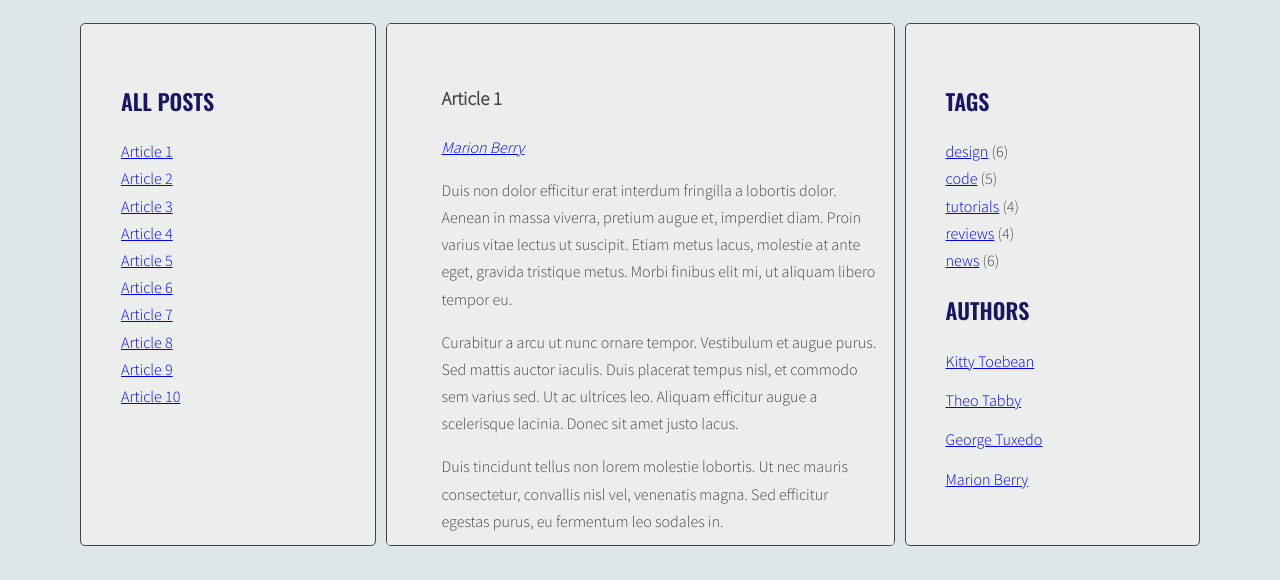
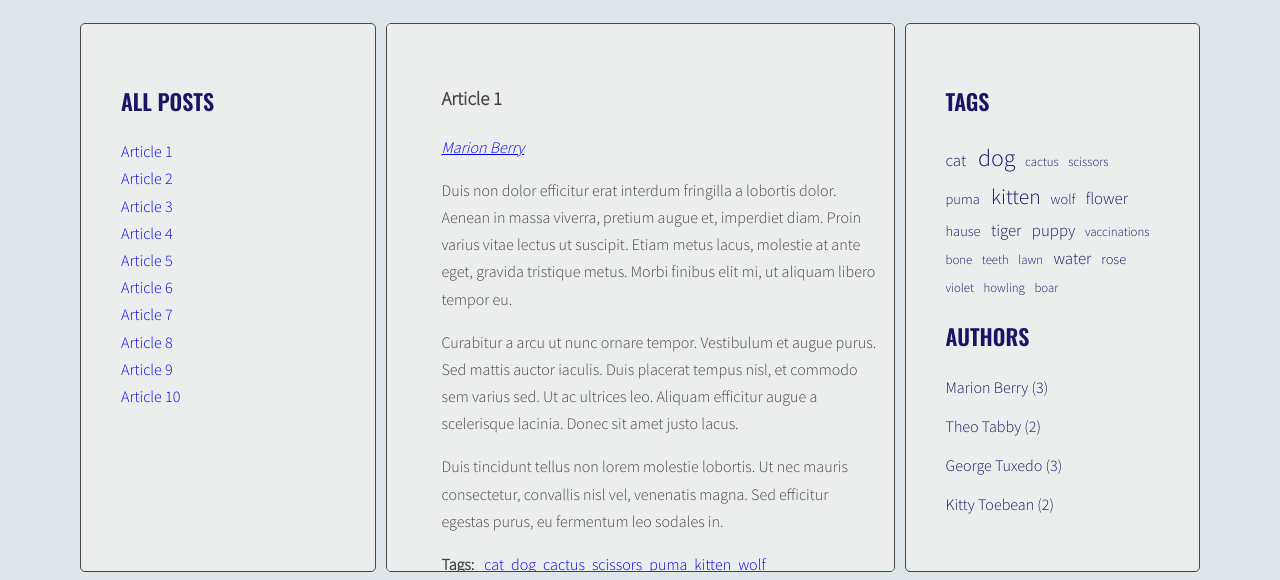
Before and after one commit to bsz3636/javascript-blog, a website: page index.html in a window 1280 px wide. Shown: the part 220-800 px from the top of the page. Drawn offline with nearby package versions, Linux system fonts and the light colour scheme.

Commit message:
add tag cloud and author list in the right column

```diff
--- a/index.html
+++ b/index.html
@@ -21,7 +21,7 @@
                     </ul>
                 </aside>
                 <section class="posts">
-                    <article class="post active" id="article-1" data-tags="cat cactus scissors" data-author="Marion Berry">
+                    <article class="post active" id="article-1" data-tags="cat dog cactus scissors puma kitten wolf" data-author="Marion Berry">
                         <h3 class="post-title">Article 1</h3>
                         <p class="post-author"></p>
                         <div class="post-content">
@@ -44,7 +44,7 @@
                             </ul>
                         </div>
                     </article>
-                    <article class="post" id="article-2" data-tags="flower cat hause" data-author="Theo Tabby">
+                    <article class="post" id="article-2" data-tags="flower cat cactus dog hause kitten tiger" data-author="Theo Tabby">
                         <h3 class="post-title">Article 2</h3>
                         <p class="post-author"></p>
                         <div class="post-content">
@@ -67,7 +67,7 @@
                             </ul>
                         </div>
                     </article>
-                    <article class="post" id="article-3" data-tags="hause cat kitten" data-author="George Tuxedo">
+                    <article class="post" id="article-3" data-tags="cat flower dog puma kitten wolf" data-author="George Tuxedo">
                         <h3 class="post-title">Article 3</h3>
                         <p class="post-author"></p>
                         <div class="post-content">
@@ -87,7 +87,7 @@
                             </ul>
                         </div>
                     </article>
-                    <article class="post" id="article-4" data-tags="dog puppy vaccinations" data-author="Kitty Toebean">
+                    <article class="post" id="article-4" data-tags="dog puppy hause cat vaccinations tiger" data-author="Kitty Toebean">
                         <h3 class="post-title">Article 4</h3>
                         <p class="post-author"></p>
                         <div class="post-content">
@@ -109,7 +109,7 @@
                             </ul>
                         </div>
                     </article>
-                    <article class="post" id="article-5" data-tags="dog bone teeth" data-author="Marion Berry">
+                    <article class="post" id="article-5" data-tags="dog bone flower teeth puppy kitten tiger" data-author="Marion Berry">
                         <h3 class="post-title">Article 5</h3>
                         <p class="post-author"></p>
                         <div class="post-content">
@@ -130,7 +130,7 @@
                             </ul>
                         </div>
                     </article>
-                    <article class="post" id="article-6" data-tags="lawn flower water" data-author="George Tuxedo">
+                    <article class="post" id="article-6" data-tags="lawn flower cat dog water puppy kitten" data-author="George Tuxedo">
                         <h3 class="post-title">Article 6</h3>
                         <p class="post-author"></p>
                         <div class="post-content">
@@ -153,7 +153,7 @@
                             </ul>
                         </div>
                     </article>
-                    <article class="post" id="article-7" data-tags="cat rose violet" data-author="Kitty Toebean">
+                    <article class="post" id="article-7" data-tags="cat rose dog water violet puppy kitten" data-author="Kitty Toebean">
                         <h3 class="post-title">Article 7</h3>
                         <p class="post-author"></p>
                         <div class="post-content">
@@ -175,7 +175,7 @@
                             </ul>
                         </div>
                     </article>
-                    <article class="post" id="article-8" data-tags="dog wolf howling" data-author="Theo Tabby">
+                    <article class="post" id="article-8" data-tags="dog wolf hause tiger rose water howling kitten" data-author="Theo Tabby">
                         <h3 class="post-title">Article 8</h3>
                         <p class="post-author"></p>
                         <div class="post-content">
@@ -198,7 +198,7 @@
                             </ul>
                         </div>
                     </article>
-                    <article class="post" id="article-9" data-tags="cat tiger puma" data-author="Marion Berry">
+                    <article class="post" id="article-9" data-tags="tiger water flower boar puma dog wolf puppy kitten" data-author="Marion Berry">
                         <h3 class="post-title">Article 9</h3>
                         <p class="post-author"></p>
                         <div class="post-content">
@@ -221,7 +221,7 @@
                             </ul>
                         </div>
                     </article>
-                    <article class="post" id="article-10" data-tags="boar wolf" data-author="George Tuxedo">
+                    <article class="post" id="article-10" data-tags="boar dog water rose tiger puppy kitten" data-author="George Tuxedo">
                         <h3 class="post-title">Article 10</h3>
                         <p class="post-author"></p>
                         <div class="post-content">
@@ -251,32 +251,32 @@
                 <aside class="sidebar">
                     <h2 class="tone section-title">Tags</h2>
                     <ul class="list tags">
-                        <li><a href="#">design</a> <span>(6)</span></li>
-                        <li><a href="#">code</a> <span>(5)</span></li>
-                        <li><a href="#">tutorials</a> <span>(4)</span></li>
-                        <li><a href="#">reviews</a> <span>(4)</span></li>
-                        <li><a href="#">news</a> <span>(6)</span></li>
+                        <li><a href="#"></a> <span></span></li>
+                        <li><a href="#"></a> <span></span></li>
+                        <li><a href="#"></a> <span></span></li>
+                        <li><a href="#"></a> <span></span></li>
+                        <li><a href="#"></a> <span></span></li>
                     </ul>
                     <h2 class="tone section-title">Authors</h2>
                     <ul class="list authors">
                         <li>
                             <a href="#">
-                                <span class="author-name">Kitty Toebean</span>
+                                <span class="author-name"></span>
                             </a>
                         </li>
                         <li>
                             <a href="#">
-                                <span class="author-name">Theo Tabby</span>
+                                <span class="author-name"></span>
                             </a>
                         </li>
                         <li>
                             <a href="#">
-                                <span class="author-name">George Tuxedo</span>
+                                <span class="author-name"></span>
                             </a>
                         </li>
                         <li>
                             <a href="#">
-                                <span class="author-name">Marion Berry</span>
+                                <span class="author-name"></span>
                             </a>
                         </li>
                     </ul>
--- a/js/script.js
+++ b/js/script.js
@@ -1,82 +1,75 @@
 {
   ('use strict');
+
+  const opts = {
+    articleSelector: '.post',
+    titleSelector: '.post-title',
+    titleListSelector: '.titles',
+    articleTagsSelector: '.post-tags .list',
+    articleAuthorSelector: '.post-author',
+    tagsListSelector: '.sidebar .tags',
+    cloudClassCount: 6,
+    cloudClassPrefix: 'tag-size-',
+    authorsListSelector: '.sidebar .authors'
+  };
 
   const titleClickHandler = function (event) {
     event.preventDefault();
     const clickedElement = this;
     /*console.log('Link was clicked!');
     console.log(event);*/
-
     /* remove class 'active' from all article links  */
     const activeLinks = document.querySelectorAll('.titles a.active');
-
     for (let activeLink of activeLinks) {
       activeLink.classList.remove('active');
     }
     /* add class 'active' to the clicked link */
     /*console.log('clickedElement:', clickedElement);*/
     clickedElement.classList.add('active');
-
     /* remove class 'active' from all articles */
     const activeArticles = document.querySelectorAll('.posts .active');
-
     for (let activeArticle of activeArticles) {
       activeArticle.classList.remove('active');
     }
-
     /* get 'href' attribute from the clicked link */
     const articleSelector = clickedElement.getAttribute('href');
     /*console.log('articleSelector:', articleSelector);*/
-
     /* find the correct article using the selector (value of 'href' attribute) */
     const targetArticle = document.querySelector(articleSelector);
     /*console.log('targetArticle:', targetArticle);*/
-
     /* add class 'active' to the correct article */
     targetArticle.classList.add('active');
   };
-  const optArticleSelector = '.post',
-    optTitleSelector = '.post-title',
-    optTitleListSelector = '.titles',
-    optArticleTagsSelector = '.post-tags .list',
-    optArticleAuthorSelector = '.post-author';
+
 
   const generateTitleLinks = function (customSelector = '') {
     /* remove contents of titleList */
-    const titleList = document.querySelector(optTitleListSelector);
+    const titleList = document.querySelector(opts.titleListSelector);
     /*console.log('titleList: ', titleList);
     console.log('customSelector: ', customSelector);*/
-
     /*function clearMessages() {*/
     titleList.innerHTML = '';
     /*}
     clearMessages();*/
-
     /* for each article */
-    const articles = document.querySelectorAll(optArticleSelector + customSelector);
+    const articles = document.querySelectorAll(opts.articleSelector + customSelector);
     /*console.log('articles: ', articles);*/
-
     let html = '';
-
     for (let article of articles) {
       /*console.log(article);*/
-
       /* get the article id */
       const articleId = article.getAttribute('id');
       /*console.log('articleId:', articleId);*/
       /* find the title element */
-      const articleTitle = article.querySelector(optTitleSelector).innerHTML;
+      const articleTitle = article.querySelector(opts.titleSelector).innerHTML;
       /*console.log('articleTitle: ', articleTitle);*/
-
       /* create HTML of the link */
       let linkHTML = '<li><a href="#' + articleId + ' "><span>' + articleTitle + '</span></a></li>';
       /*console.log('linkHTML: ', linkHTML);*/
-
       /* insert link into titleList */
       html = html + linkHTML;
       /*console.log('html= ', html);*/
     }
-
     titleList.innerHTML = html;
   };
 
@@ -89,105 +82,124 @@
     link.addEventListener('click', titleClickHandler);
   }
 
+  const calculateTagsParams = function (tags) {
+    const params = {max: 0, min: 999999};
+    for(let tag in tags){
+      params.max = Math.max(tags[tag], params.max);
+      params.min = Math.min(tags[tag], params.min);
+      //console.log(tag + ' is used ' + tags[tag] + ' times');
+    }
+    return params;
+  };
+
+  const calculateTagClass = function (count, params) {
+    //console.log('count, params: ',count, params);
+    const classNumber = Math.floor( ( (count - params.min) / (params.max - params.min) ) * (opts.cloudClassCount-1) + 1 );
+    //console.log('tag_size: ',classNumber);
+    return opts.cloudClassPrefix + classNumber;
+  };
+
   const generateTags = function () {
+    /* [NEW] create a new variable allTags with an empty object */
+    let allTags = {};
     /* find all articles */
-    const articles = document.querySelectorAll(optArticleSelector);
+    const articles = document.querySelectorAll(opts.articleSelector);
     /*console.log('articles: ', articles);*/
-
     /* START LOOP: for every article: */
     for (let article of articles) {
       /*console.log(article);*/
-
       /* find tags wrapper */
-      const tagsWrapper = article.querySelector(optArticleTagsSelector);
+      const tagsWrapper = article.querySelector(opts.articleTagsSelector);
       /*console.log('tagsWrapper: ', tagsWrapper);*/
-
       /* make html variable with empty string */
       let html = '';
-
       /* get tags from data-tags attribute */
       const tags = article.getAttribute('data-tags');
       /*console.log('tags: ', tags);*/
-
       /* split tags into array */
       const tagsArray = tags.split(' ');
       /*console.log('tagsArray: ', tagsArray);*/
-
       /* START LOOP: for each tag */
       for (let tag of tagsArray) {
         /*console.log('tag: ', tag);*/
-
         /* generate HTML of the link */
         let linkHTML =
           '<li><a href="#tag-' + tag + '"><span>' + tag + ' '+ '</span></a></li>';
-        /*console.log('linkHTML: ', linkHTML);*/
-
+        //console.log('linkHTML: ', linkHTML);
         /* add generated code to html variable */
         html = html + linkHTML;
-
+        /* [NEW] check if this link is NOT already in allTags */
+        if(!allTags[tag]) {
+          /* [NEW] add tag to allTags object */
+          allTags[tag] = 1;
+        } else {
+          allTags[tag]++;
+        }
         /* END LOOP: for each tag */
       }
-
       /* insert HTML of all the links into the tags wrapper */
       tagsWrapper.innerHTML = html;
-
       /* END LOOP: for every article: */
     }
+    /* [NEW] find list of tags in right column */
+    const tagList = document.querySelector(opts.tagsListSelector);
+    /* [NEW] create variable for all links HTML code */
+    const tagsParams = calculateTagsParams(allTags);
+    //console.log('tagsParams: ', tagsParams);
+    let allTagsHTML = '';
+    /* [NEW] START LOOP: for each tag in allTags: */
+    for(let tag in allTags){
+    /* [NEW] generate code of a link and add it to allTagsHTML */
+      const tagLinkHTML = '<li><a href ="#tag-' + tag + '" class="' + calculateTagClass(allTags[tag], tagsParams) + '"><span> ' + tag  + '</span></a></li>';
+      console.log('tagLinkHTML:', tagLinkHTML);
+      allTagsHTML += tagLinkHTML;
+      /*'<li><a href="#tag-' + tag + ' (' + allTags[tag] + ') "><span>' + tag + ' (' + allTags[tag] + ')  '+ '</span></a></li>';*/
+    /* [NEW] END LOOP: for each tag in allTags: */
+    }
+    /*[NEW] add HTML from allTagsHTML to tagList */
+    tagList.innerHTML = allTagsHTML;
   };
   generateTags();
 
   const tagClickHandler = function (event) {
     /*console.log('Link was clicked!');
     console.log(event);*/
-
     /* prevent default action for this event */
     event.preventDefault();
-
     /* make new constant named "clickedElement" and give it the value of "this" */
     const clickedElement = this;
-
     /* make a new constant "href" and read the attribute "href" of the clicked element */
     const href = clickedElement.getAttribute('href');
     /*console.log('href :', href);*/
-
     /* make a new constant "tag" and extract tag from the "href" constant */
     const tag = href.replace('#tag-' ,'');
-
-
     /* find all tag links with class active */
     const activeTagLinks = document.querySelectorAll('a.active[href^="#tag-"]');
     /*console.log(activeTagLinks);*/
-
     /* START LOOP: for each active tag link */
     for (let activeTagLink of activeTagLinks) {
       /* remove class active */
       activeTagLink.classList.remove('active');
       /* END LOOP: for each active tag link */
     }
-
     /* find all tag links with "href" attribute equal to the "href" constant */
     const targetTags = document.querySelectorAll('a[href="' + href + '"]');
     /*console.log('targetTags: ', targetTags);*/
-
     /* START LOOP: for each found tag link */
     for (let targetTag of targetTags) {
       /* add class active */
       targetTag.classList.add('active');
       /*console.log('targetTag: ', targetTags);*/
-
       /* END LOOP: for each found tag link */
     }
-
     /* execute function "generateTitleLinks" with article selector as argument */
     generateTitleLinks('[data-tags~="' + tag + '"]');
   };
 
   const addClickListenersToTags = function () {
-
     /* find all links to tags */
-    const tagLinks = document.querySelectorAll('.post-tags a');
+    const tagLinks = document.querySelectorAll('a[href^="#tag-"]');
     /*console.log('tagLinks: ',tagLinks);*/
-
     /* START LOOP: for each link */
     for (let tagLink of tagLinks) {
       /* add tagClickHandler as event listener for that link */
@@ -197,109 +209,112 @@
   };
   addClickListenersToTags();
 
+  const calculateAuthorsParams = function (authors) {
+    const params = {max: 0, min: 999999};
+    for(let author in authors){
+      params.max = Math.max(authors[author], params.max);
+      params.min = Math.min(authors[author], params.min);
+      console.log(author + ' is used ' + authors[author] + ' times');
+    }
+    return params;
+  };
 
-  const generateAuthors = function(){
-
+  const generateAuthors = function () {
+    let allAuthors = {};
     /* find all articles */
-    const articles = document.querySelectorAll(optArticleSelector);
+    const articles = document.querySelectorAll(opts.articleSelector);
     /*console.log('articles: ', articles);*/
-
     /* START LOOP: for every article: */
     for (let article of articles) {
       /*console.log('article: ',article);*/
-
       /* find author wrapper */
-      const authorWrapper = article.querySelector(optArticleAuthorSelector);
-      console.log(authorWrapper);
-
+      const authorWrapper = article.querySelector(opts.articleAuthorSelector);
+      //console.log(authorWrapper);
       /* make html variable with empty string */
       let html = '';
-
       /* get author from data-author attribute */
       const author = article.getAttribute('data-author');
-      console.log('author: ', author);
-
+      //console.log('author: ', author);
       /* generate HTML of the link */
       let linkHTML = '<a href="#author-' + author + '"><span>' + author + '</span></a>';
-      console.log('linkHTML: ',linkHTML);
-
+      //console.log('linkHTML: ',linkHTML);
       /* add generated code to html variable */
       html = html + linkHTML;
-
+      if(!allAuthors[author]) {
+        /* [NEW] add tag to allTags object */
+        allAuthors[author] = 1;
+      } else {
+        allAuthors[author]++;
+      }
       /* insert HTML of all the links into the authors wrapper */
       authorWrapper.innerHTML = html;
-      console.log( 'authorWrapper: ', authorWrapper);
-
+      //console.log( 'authorWrapper: ', authorWrapper);
       /* END LOOP: for every article: */
     }
+    /* [NEW] find list of tags in right column */
+    const authorList = document.querySelector(opts.authorsListSelector);
+    /* [NEW] create variable for all links HTML code */
+    const authorsParams = calculateAuthorsParams(allAuthors);
+    console.log('authorsParams: ', authorsParams);
+    /* [NEW] add html from allTags to tagList */
+    //authorList.innerHTML = allAuthors.join(' ');
+    let allAuthorsHTML = '';
+    /* [NEW] START LOOP: for each tag in allTags: */
+    for(let author in allAuthors){
+    /* [NEW] generate code of a link and add it to allTagsHTML */
+    //const tagLinkHTML = '<li>' + calculateTagClass(allTags[tag], tagsParam) + '</li>';
+      const authorLinkHTML = '<li><a href ="#author-' + author + '"><span> ' + author +  ' (' + allAuthors[author] +  ')' + '</span></a></li>';
+      console.log('authorLinkHTML:', authorLinkHTML);
+      allAuthorsHTML += authorLinkHTML;
+    }
+    authorList.innerHTML = allAuthorsHTML;
   };
 
   generateAuthors();
 
   const authorClickHandler = function (event) {
-    console.log('authorClickHandler: ',authorClickHandler);
-
+    //console.log('authorClickHandler: ',authorClickHandler);
     /* prevent default action for this event */
     event.preventDefault();
-
     /* make new constant named "clickedElement" and give it the value of "this" */
     const clickedElement = this;
-
     /* make a new constant "href" and read the attribute "href" of the clicked element */
     const href = clickedElement.getAttribute('href');
-
     /* make a new constant "author" and extract author from the "href" constant */
     const author = href.replace('#author-', '');
-    console.log('author: ',author);
-
+    //console.log('author: ',author);
     /* find all authors links with class active */
     const activeAuthorLinks = document.querySelectorAll('a.active[href^="#author-"]');
-    console.log('activeAuthorLinks: ',activeAuthorLinks);
-
+    //console.log('activeAuthorLinks: ',activeAuthorLinks);
     /* START LOOP: for each active authors link */
     for (let activeAuthorLink of activeAuthorLinks) {
-
       /* remove class active */
       activeAuthorLink.classList.remove('active');
-
       /* END LOOP: for each active authors link */
     }
-
     /* find all authors links with "href" attribute equal to the "href" constant */
     const targetAuthors = document.querySelectorAll('a[href="' + href + '"]');
-
     /* START LOOP: for each found authors link */
     for (let targetAuthor of targetAuthors) {
-
       /* add class active */
       targetAuthor.classList.add('active');
-
       /* END LOOP: for each found authors link */
     }
-
     /* execute function "generateAuthors" with article selector as argument */
     generateTitleLinks('[data-author="' + author + '"]');
   };
 
   const addClickListenersToAuthors = function () {
-
     /* find all links to authors */
     const authorLinks = document.querySelectorAll('a[href^="#author-"]');
-
     /* START LOOP: for each link */
     for (let authorLink of authorLinks) {
-
       /* add tagClickHandler as event listener for that link */
       authorLink.addEventListener('click', authorClickHandler);
-
     /* END LOOP: for each link */
     }
   };
 
   addClickListenersToAuthors();
 
-
-
-
-
 }
--- a/sass/style.scss
+++ b/sass/style.scss
@@ -140,5 +140,38 @@ body {
 
 .tone {
   color: $color-decorate;
+}
+.sidebar .titles a {
+  text-decoration: none;
+}
+.sidebar .tags li {
+  display: inline;
+  padding-right: 7px;
+}
+.sidebar .tags a {
+  text-decoration: none;
+  color: $color-decorate;
+}
 
+.tag-size-6 {
+  font-size: 150%;
 }
+.tag-size-5 {
+  font-size: 135%;
+}
+.tag-size-4 {
+  font-size: 120%;
+}
+.tag-size-3 {
+  font-size: 105%;
+}
+.tag-size-2 {
+  font-size: 90%;
+}
+.tag-size-1 {
+  font-size: 80%;
+}
+.sidebar .authors a {
+  text-decoration: none;
+  color: $color-decorate;
+}
```
Also changed, not shown: css/style.css, 1 other file.
